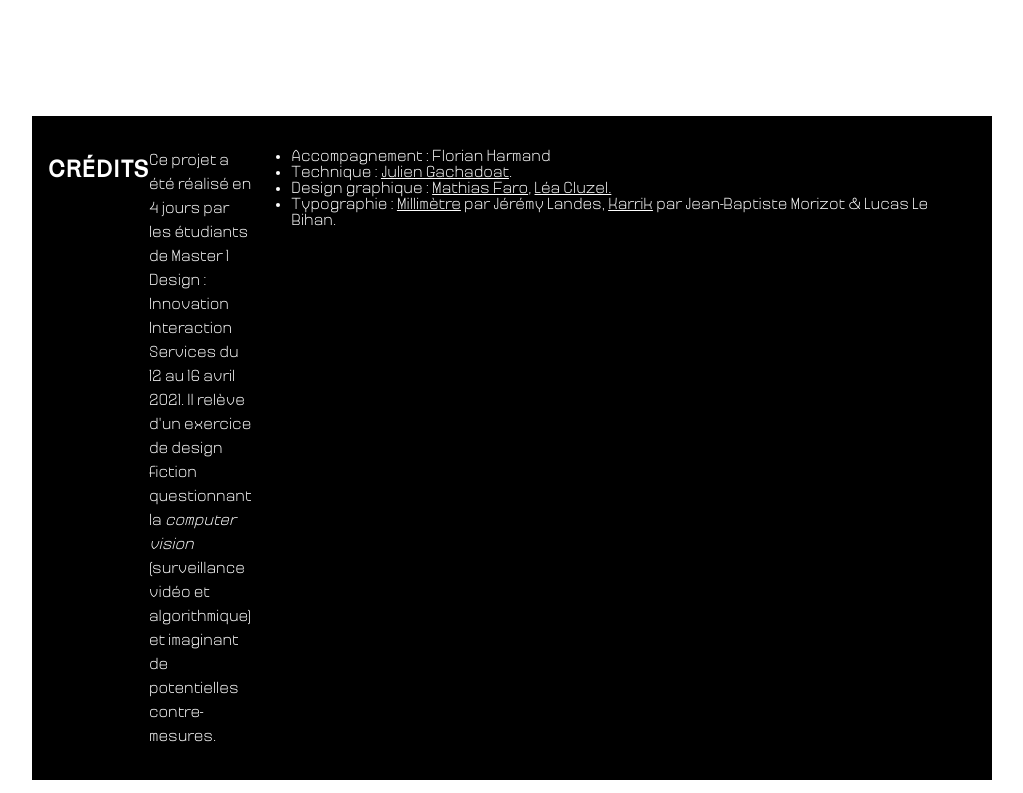
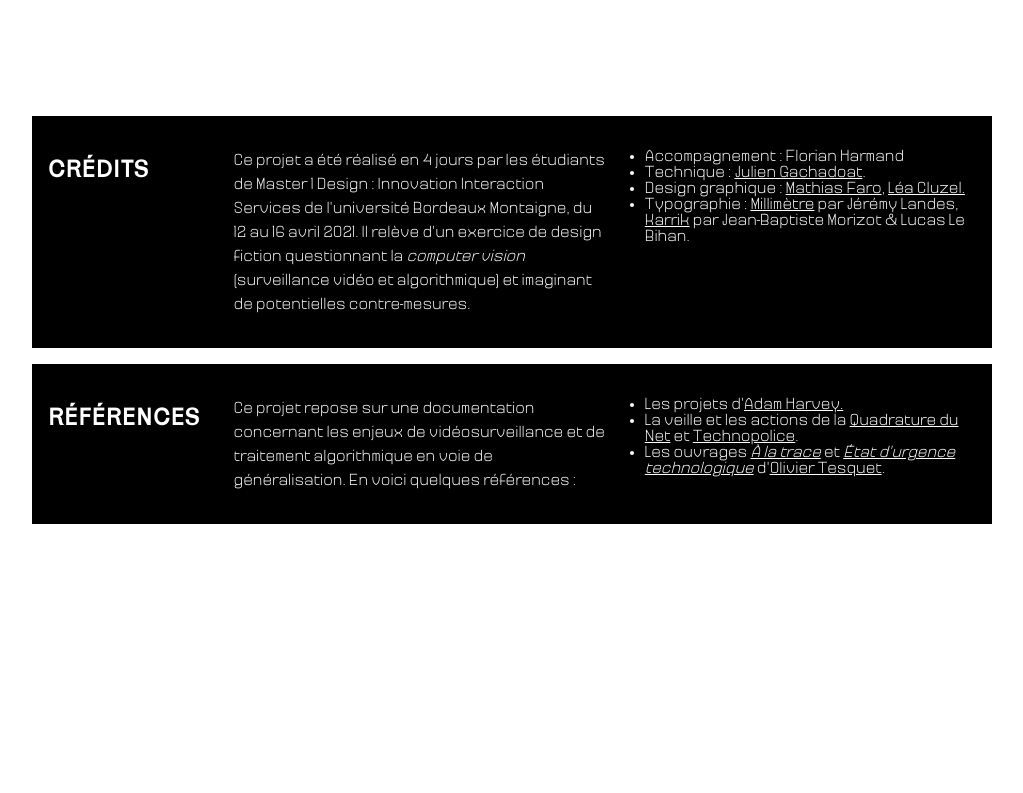
Before and after one commit to florianharmand/hidentity, a plain HTML site: page index.html in a window 1280 px wide. Shown: the part 1160-1953 px from the top of the page, without its empty margins (128-1151 px from the left). After the commit the page ends 1700 px from the top, so only its background shows below. Drawn offline with Linux system fonts and the light colour scheme.

Commit message:
Update index.html

```diff
--- a/index.html
+++ b/index.html
@@ -61,23 +61,27 @@
 
     <section id="credits">
       <h2>Crédits</h2>
-      <p>Ce projet a été réalisé en 4 jours par les étudiants de Master 1 Design : Innovation Interaction Services du 12 au 16 avril 2021. Il relève d'un exercice de design fiction questionnant la <i>computer vision</i> (surveillance vidéo et algorithmique) et imaginant de potentielles contre-mesures.</p>
+      <p>Ce projet a été réalisé en 4 jours par les étudiants de Master 1 Design : Innovation Interaction Services de l'université Bordeaux Montaigne, du 12 au 16 avril 2021. Il relève d'un exercice de design fiction questionnant la <i>computer vision</i> (surveillance vidéo et algorithmique) et imaginant de potentielles contre-mesures.</p>
+      <div class="inner-ul">
         <ul>
           <li>Accompagnement : Florian Harmand</li>
           <li>Technique : <a target="_blank" href="http://www.2roqs.fr/">Julien Gachadoat</a>.</li>
           <li>Design graphique : <a target="_blank" href="https://www.linkedin.com/in/mathias-faro/">Mathias Faro</a>, <a target="_blank" href="https://www.linkedin.com/in/l%C3%A9a-cluzel-6634a3189/">Léa Cluzel.</a></li>
           <li>Typographie : <a target="_blank" href="https://velvetyne.fr/fonts/millimetre/">Millimètre</a> par Jérémy Landes, <a target="_blank" href="https://velvetyne.fr/fonts/karrik/">Karrik</a> par Jean-Baptiste Morizot & Lucas Le Bihan.</li>
         </ul>
+      </div>
     </section>
 
     <section id="references">
       <h2>Références</h2>
       <p>Ce projet repose sur une documentation concernant les enjeux de vidéosurveillance et de traitement algorithmique en voie de généralisation. En voici quelques références :</p>
+      <div class="inner-ul">
         <ul>
           <li>Les projets d'<a target="_blank" href="https://ahprojects.com">Adam Harvey.</a></li>
           <li>La veille et les actions de la <a target="_blank" href="https://www.laquadrature.net/">Quadrature du Net</a> et <a target="_blank" href="https://technopolice.fr/">Technopolice</a>.</li>
           <li>Les ouvrages <i><a target="_blank" href="http://www.premierparallele.fr/livre/a-la-trace">À la trace</a></i> et <i><a target="_blank" href="http://www.premierparallele.fr/livre/etat-durgence-technologique">État d'urgence technologique</a></i> d'<a target="_blank" href="https://twitter.com/oliviertesquet">Olivier Tesquet</a>.</li>
         </ul>
+      </div>
     </section>
   </div>
 </body>
```
Lines whose indentation alone changed are shown as unchanged.
